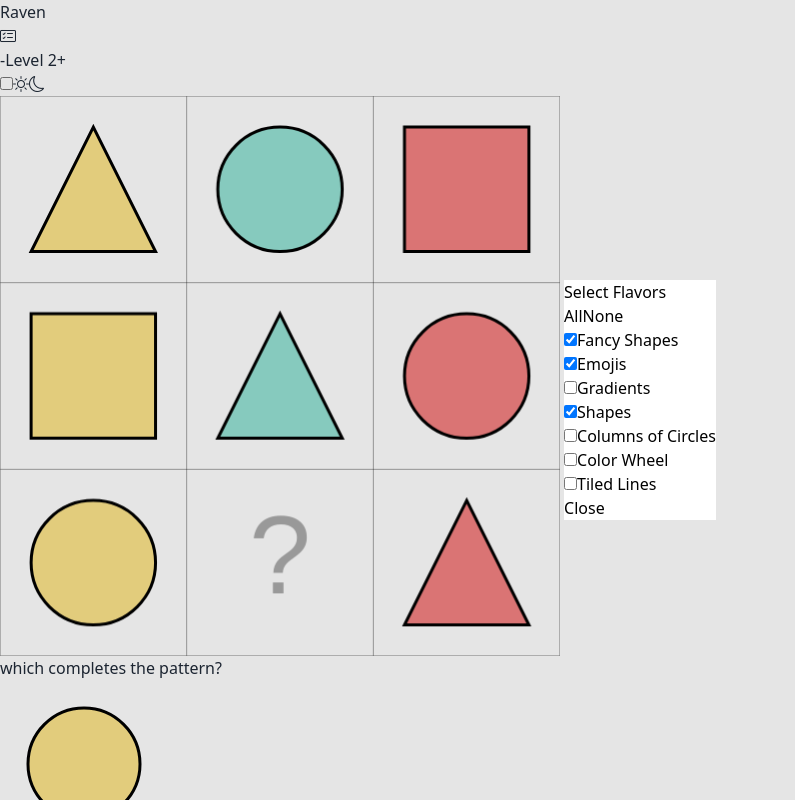
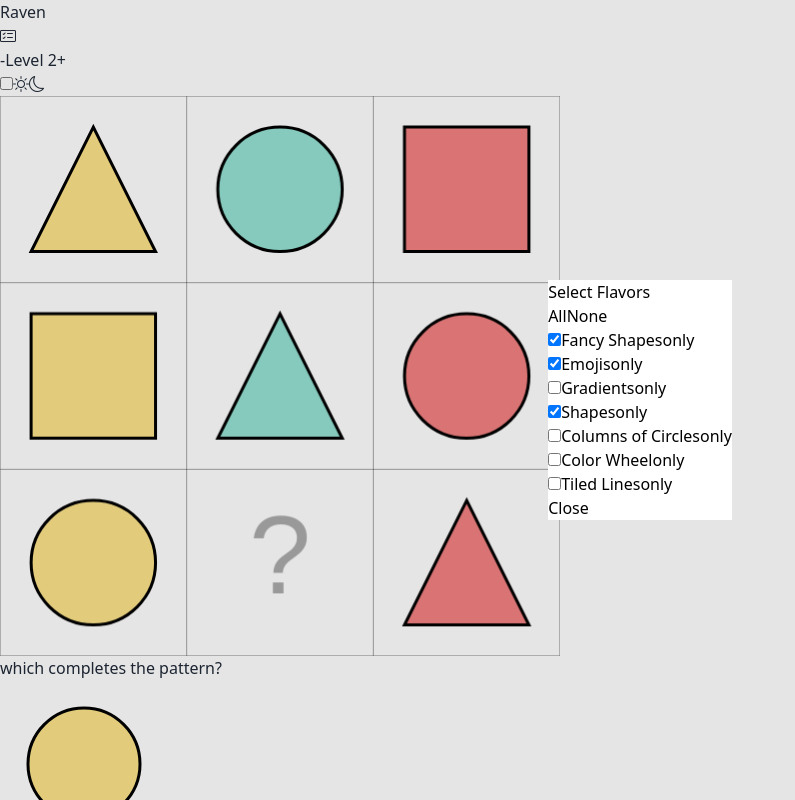
Before and after one commit to Roman-/raven, a Vue app: page /designer in a window 1280 px wide. Both pictures are taken after a click on the button "Select Flavors". Shown: the top 800 px of the page, without its empty margins (0-795 px from the left). Built offline with nearby package versions, Linux system fonts and the light colour scheme.

Commit message:
no artistic by default

```diff
--- a/src/components/navbar/FlavorSelector.vue
+++ b/src/components/navbar/FlavorSelector.vue
@@ -1,19 +1,20 @@
 <script setup>
 import { ref, computed } from 'vue';
 import { useStore } from 'vuex';
-import {allFlavors} from "@/js/FlavorFactory";
+import { allFlavors } from "@/js/FlavorFactory";
 
 const store = useStore();
 const flavorDialog = ref(null);
+
 function openDialog() {
   flavorDialog.value?.showModal();
 }
+
 function closeDialog() {
   flavorDialog.value?.close();
   store.commit('generate');
 }
 
-// For each flavor, we want to see if it is in "availableFlavors".
 function isSelected(flavor) {
   return store.state.selectedFlavors.includes(flavor);
 }
@@ -28,6 +29,12 @@ function selectAll() {
 
 function selectNone() {
   store.commit('selectNoFlavors');
+}
+
+function selectOnly(flavor) {
+  store.commit('selectNoFlavors');
+  store.commit('toggleFlavor', flavor);
+  closeDialog();
 }
 
 const allFlavorsList = computed(() => allFlavors);
@@ -52,7 +59,6 @@ const allFlavorsList = computed(() => allFlavors);
         <button class="btn btn-sm" type="button" @click.stop.prevent="selectNone">None</button>
       </div>
 
-      <!-- Show each flavor -->
       <div
           v-for="flavor in allFlavorsList"
           :key="flavor.name"
@@ -69,6 +75,12 @@ const allFlavorsList = computed(() => allFlavors);
             {{ flavor.name }}
           </span>
         </label>
+        <button
+            class="btn btn-xs btn-link"
+            type="button"
+            @click.stop.prevent="selectOnly(flavor)">
+          only
+        </button>
       </div>
 
       <div class="modal-action">
```
